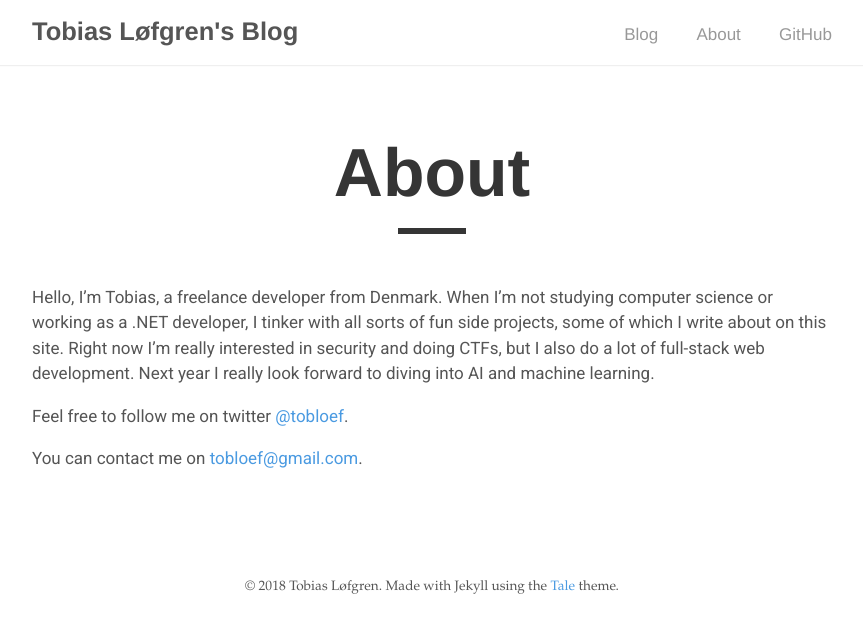
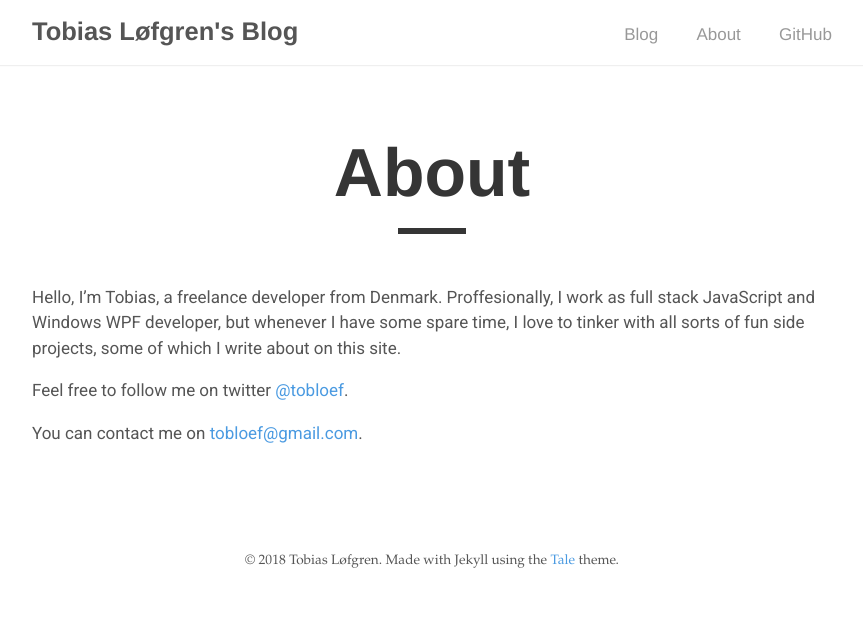
Before and after one commit to tobloef/tobloef.github.io, a Jekyll site: the page built from about.md, in a window 1280 px wide. Shown: the top 633 px of the page, without its empty margins (208-1071 px from the left). Built offline with Jekyll 4.4.1, drawn with Linux system fonts in a browser that asks for light colours.

Commit message:
Update about.md

```diff
--- a/about.md
+++ b/about.md
@@ -4,7 +4,7 @@ title: "About"
 permalink: /about
 ---
 
-Hello, I'm Tobias, a freelance developer from Denmark. When I'm not studying computer science or working as a .NET developer, I tinker with all sorts of fun side projects, some of which I write about on this site. Right now I'm really interested in security and doing CTFs, but I also do a lot of full-stack web development. Next year I really look forward to diving into AI and machine learning.
+Hello, I'm Tobias, a freelance developer from Denmark. Proffesionally, I work as full stack JavaScript and Windows WPF developer, but whenever I have some spare time, I love to tinker with all sorts of fun side projects, some of which I write about on this site.
 
 Feel free to follow me on twitter [@tobloef](https://www.twitter.com/tobloef).
 
```
